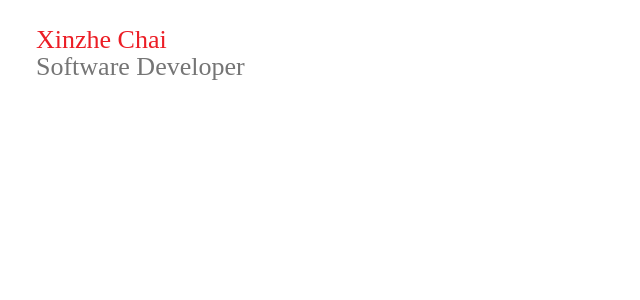
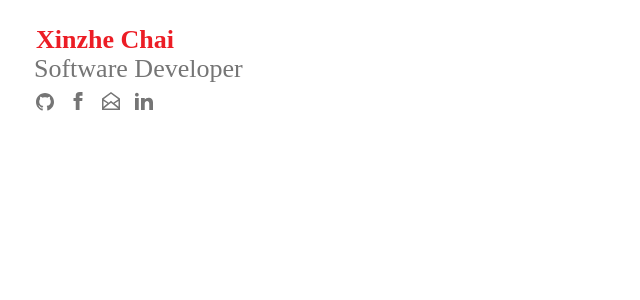
Before and after one commit to chaixinzhe2000/personal_portfolio, a React (Create React App) app: page / in a window 1280 px wide. Shown: the top 300 px of the page, without its empty margins (0-640 px from the left). Built offline with nearby package versions, Linux system fonts and the light colour scheme; a web font is replaced by a local one.

Commit message:
header finished

```diff
--- a/src/components/Header/Header.tsx
+++ b/src/components/Header/Header.tsx
@@ -3,14 +3,23 @@ import React from 'react';
 /** @jsx jsx */
 import { css, jsx } from '@emotion/react'
 import * as styles from './styles'
+import Github from '../../images/github.svg'
+import Facebook from '../../images/fb.svg'
+import Email from '../../images/email.svg'
+import LinkedIn from '../../images/linkedin.svg'
 
 export function Header() {
 	return (
 		<div css={styles.headerWrapper}>
 			<div css={styles.content}>
-			<div css={styles.name}>Xinzhe Chai</div>
-			<div css={styles.tagline}>Software Developer</div>
-
+				<div css={styles.name}>Xinzhe Chai</div>
+				<div css={styles.tagline}>Software Developer</div>
+				<div css={styles.iconGroup}>
+					<img css={[styles.githubIcon, styles.icon]} src={Github} alt="github" />
+					<img css={[styles.icon, styles.fbIcon]} src={Facebook} alt="facebook" />
+					<img css={styles.icon} src={Email} alt="email" />
+					<img css={styles.icon} src={LinkedIn} alt="linkedin" />
+				</div>
 			</div>
 		</div>
 	);
--- a/src/components/Header/styles.ts
+++ b/src/components/Header/styles.ts
@@ -9,12 +9,16 @@ export const headerWrapper = css`
 
 export const name = css`
 	color: ${red};
+	cursor: pointer;
+	font-weight: 600;
 	label: name;
 `
 
 export const tagline = css`
 	color: ${gray};
-	margin-top: -3px;
+	margin-top: 2px;
+	margin-left: -2px;
+	line-height: 0.95em;
 	label: tagline;
 `
 
@@ -23,3 +27,25 @@ export const content = css`
 	margin: 25px 36px;
 	label: content;
 `
+
+export const iconGroup = css`
+	width: max-content;
+	display: flex;
+	gap: 15px;
+	margin-top: 10px;
+	label: icongroup;
+`
+
+export const icon = css`
+	height: 18px;
+	cursor: pointer;
+	label: icon;
+`
+
+export const fbIcon = css`
+margin-top: 0.5px;
+`
+
+export const githubIcon = css`
+margin-top: 1px;
+`
```
